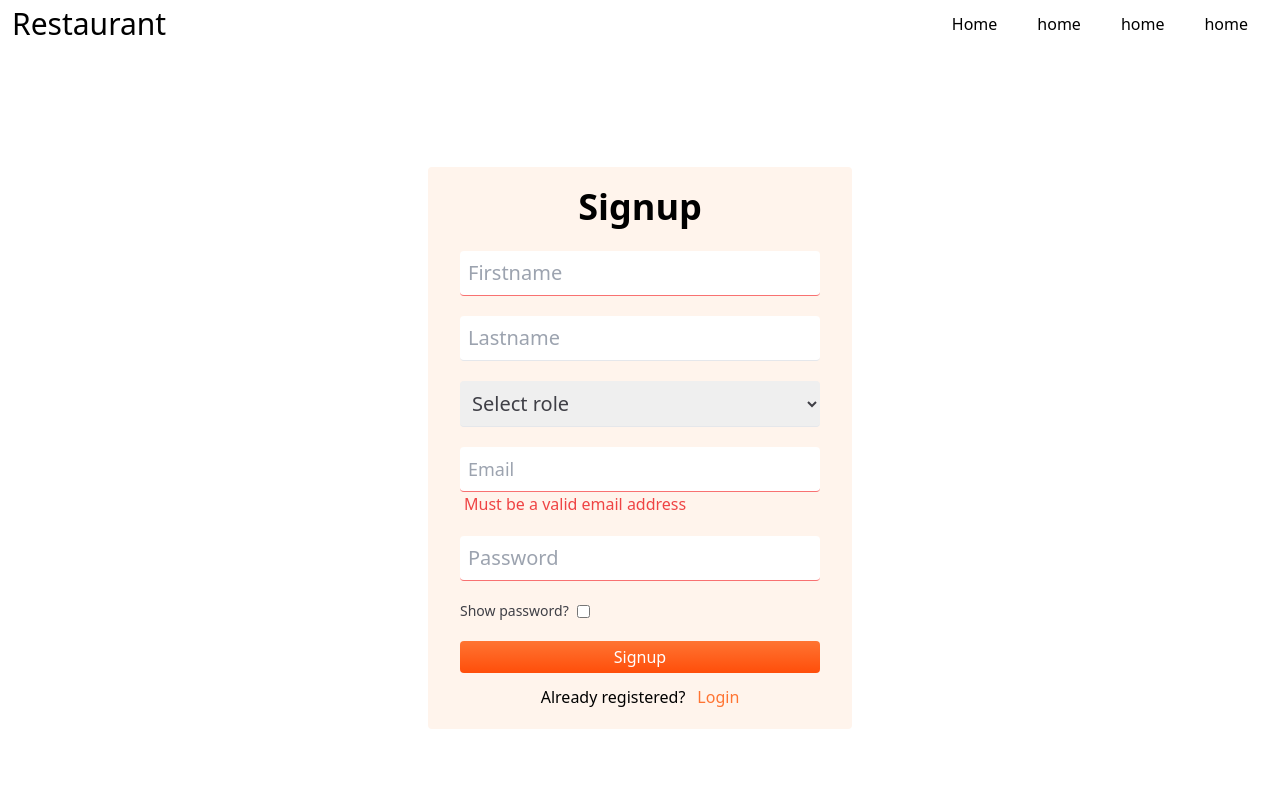
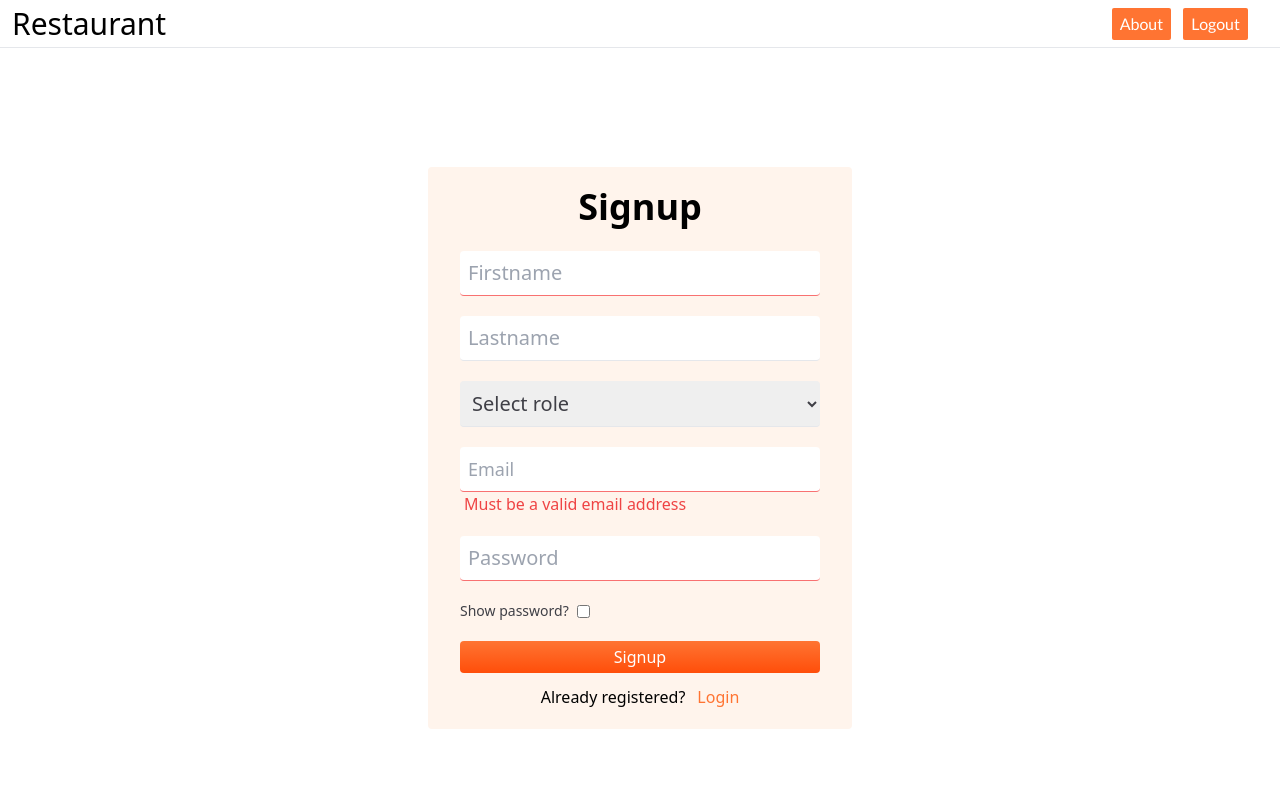
Before and after one commit to aniketchauhan18/restaurant-management, a React (Vite) app in the folder frontend/: page / in a window 1280 px wide. Shown: the top 800 px of the page. Built offline with nearby package versions, Linux system fonts and the light colour scheme.

Commit message:
linked menus to restaurant

```diff
--- a/frontend/src/App.jsx
+++ b/frontend/src/App.jsx
@@ -9,6 +9,7 @@ import CreateRestaurant from './components/admin/CreateRestaurant'
 import User from './components/user/User'
 import Admin from './components/admin/Admin'
 import AdminRestaurant from './components/admin/AdminRestaurant'
+import CreateMenu from './components/admin/CreateMenu'
 function App() {
   return (
     <div>
@@ -20,6 +21,7 @@ function App() {
         <Route path='/admin' element={<Admin />}/>
         <Route path='/admin/restaurant' element={<AdminRestaurant />}/>
         <Route path='/menu' element={<MenuPage />}/>
+        <Route path='/createmenu' element={<CreateMenu />}/>
         <Route path='/restaurant' element={<RestaurantPage />}/>
         <Route path='/createrestaurant' element={<CreateRestaurant />}/>
       </Routes>
--- a/frontend/src/components/admin/Admin.jsx
+++ b/frontend/src/components/admin/Admin.jsx
@@ -1,14 +1,18 @@
 import { Link } from "react-router-dom"
 
 function Admin() {
+  const linkClasses = "bg-scarlet-400 text-white py-1 px-2 rounded-sm hover:bg-scarlet-500 transition ease-in-out duration-300 font-lato"
 
   return (
-    <div className="flex justify-center items-center h-dvh">
+    <div className="flex justify-center items-center h-dvh gap-4 ">
       <Link
         to={'/createrestaurant'}
-
+        className={linkClasses}
       >
         Create Restautant
+      </Link>
+      <Link to={'/admin/restaurant'} className={linkClasses}>
+        See Restaurant
       </Link>
     </div>
   )
--- a/frontend/src/components/admin/AdminRestaurant.jsx
+++ b/frontend/src/components/admin/AdminRestaurant.jsx
@@ -1,23 +1,46 @@
-import { useEffect, useState } from 'react'
+import { useEffect, useRef, useState } from 'react'
+import { Link } from "react-router-dom"
 
 function AdminRestaurant() {
   const [restaurants, setRestaurants] = useState([]);
+  const indexRef = useRef()
 
   useEffect(() => {
     const fetchData = async () => {
       const userId = localStorage.getItem("userId")
       const response = await fetch(`http://localhost:3000/api/v1/restaurants/admin/${userId}`)
       const data  = await response.json();
+      console.log(data)
+      const restnts = data.restaurants;
+      const restaurantsId = restnts.map((restaurant) => restaurant._id)
+      const restaurantIdArray = [restaurantsId]
+      // console.log(restaurantIdArray)
       setRestaurants(data.restaurants)
+      localStorage.setItem("restaurantsId", restaurantIdArray)
     }
     fetchData()
   }, [])
 
+  const handleItemClick = (index) => {
+    indexRef.current = index
+    localStorage.setItem("currentRestaurant", index)
+  }
 
   const mappedRestaurants = restaurants.map((restaurant, index) => {
     return (
-      <div key={index} className='flex w-[200px] h-[200px] bg-orange-300 rounded p-3'>
-        {restaurant.name}
+      <div key={index} className='flex w-[200px] h-[200px] bg-orange-300 rounded p-3 flex-col'>
+        <div >
+          {restaurant.name}
+        </div>
+        <div>
+          <Link
+            to={'/menu'}
+            className='bg-scarlet-600 rounded py-1 px-2 text-white'
+            onClick={() => handleItemClick(index)}
+          >
+            Menu
+          </Link>
+        </div>
       </div>
     )
   })
--- a/frontend/src/components/admin/CreateMenu.jsx
+++ b/frontend/src/components/admin/CreateMenu.jsx
@@ -2,29 +2,21 @@ import { useState } from "react";
 
 function CreateMenu() {
   const [form , setForm] = useState({
-
+    name: "",
+    price: "",
+    description: ""
   })
 
-  // const onSubmit = async(formData) => {
-  //   try {
-  //     const { data } = axios.post("http://localhost:3000/api/v1/menus/create", formData)
-  //     console.log(data)
-  //   } catch (err) {
-  //     console.log(err.message);
-  //   }
-  // }
-  const handleChange = (e) => {
-    setForm(
-      ...form,
-      [e.target.name] = e.target.value
-    )
-  }
 
   const handleSubmit = async(e) => {
     e.preventDefault();
     try {
+      console.log(form)
       const jwtToken = localStorage.getItem('jwtToken');
-      const response = await fetch('http://localhost:3000/api/v1/menus/create', {
+      const restaurantIndex = localStorage.getItem('currentRestaurant');
+      const restaurants = localStorage.getItem('restaurantsId')
+      const currentRestautantId = restaurants[restaurantIndex];
+      const response = await fetch(`http://localhost:3000/api/v1/menus/create/:${currentRestautantId}`, {
         method: 'POST',
         headers: {
           'Content-Type': 'application/json',
@@ -38,14 +30,22 @@ function CreateMenu() {
     }
   }
 
+  const handleChange = (e) => {
+    setForm(
+      ...form,
+      [e.target.name] = e.target.value
+    )
+  }
+
   return (
-    <div className="bg-scarlet-50 bg-opacity-50 p-4 rounded w-full">
+    <div className="p-4 rounded flex justify-center flex-col items-center h-dvh">
+      <div className="bg-scarlet-100 p-4 rounded-md">
         <p className="flex justify-center mt-3 text-6xl font-lato font-bold mb-10">
           Create Menu
         </p>
         <form
           onSubmit={handleSubmit}
-        className="flex flex-col gap-4 w-full"
+          className="flex flex-col gap-4 "
         >
           <input
             type="text"
@@ -71,6 +71,7 @@ function CreateMenu() {
           </button>
         </form>
       </div>
+    </div>
   )
 }
 
--- a/frontend/src/components/admin/CreateRestaurant.jsx
+++ b/frontend/src/components/admin/CreateRestaurant.jsx
@@ -46,7 +46,7 @@ function CreateRestaurant() {
       console.log(data)
       if (response.ok) {
         console.log('yes')
-        navigate('/menu')
+        navigate('/admin/restaurant')
       }
     } catch (err) {
       console.log(err)
--- a/frontend/src/components/common/Header.jsx
+++ b/frontend/src/components/common/Header.jsx
@@ -1,24 +1,40 @@
-import React from 'react'
+import { useState } from "react";
+import { Link } from "react-router-dom"
 
 function Header() {
+  const [showLogin , setShowLogin] = useState(false);
+
+  const linkClasses = "bg-scarlet-400 text-white py-1 px-2 rounded-sm hover:bg-scarlet-500 transition ease-in-out duration-300 font-lato"
+
+  const handleShowLogin = () => {
+    setShowLogin((prev) => !prev)
+  }
+
+  const handleLogout = () => {
+    localStorage.clear("jwtToken")
+    localStorage.clear("userId")
+  }
+
   return (
-      <nav className='flex py-3 px-3 items-center sticky w-full h-12'>
+      <nav className='flex px-3 items-center sticky w-full h-12 border-b py-4'>
         <h1>
           Restaurant
         </h1>
-        <ul className='flex sticky justify-left gap-10 ml-auto mr-5'>
-          <li>
-            Home
-          </li>
-          <li>
-            home
-          </li>
-          <li>
-            home
-          </li>
-          <li>
-            home
-          </li>
+        <ul className='flex sticky justify-left gap-3 ml-auto mr-5'>
+          <Link className={linkClasses}>
+            About
+          </Link>
+          <div className="flex justify-center" onClick={handleShowLogin}>
+            {showLogin ?
+              <Link to={'/login'} className={linkClasses}>
+                Login
+              </Link>
+              :
+              <Link to={'/'} onClick={handleLogout} className={linkClasses}>
+                Logout
+              </Link>
+            }
+          </div>
         </ul>
       </nav>
   )
--- a/frontend/src/index.css
+++ b/frontend/src/index.css
@@ -16,7 +16,7 @@
   }
 
   textarea {
-    @apply border-b focus:outline-none rounded p-2 text-lg
+    @apply resize border rounded-md p-2 w-full max-w-lg h-32 focus:outline-none  focus:ring-blue-500 focus:border-transparent focus:ring-1
   }
 
   select {
--- a/frontend/src/pages/HomePage.jsx
+++ b/frontend/src/pages/HomePage.jsx
@@ -1,13 +1,11 @@
 import Header from "../components/common/Header";
 import Signup from "./SignupPage"
-import LoginPage from "../pages/LoginPage"
 
 function HomePage() {
   return (
     <div>
       <Header />
       <Signup />
-      <LoginPage />
     </div>
   )
 }
--- a/frontend/src/pages/MenuPage.jsx
+++ b/frontend/src/pages/MenuPage.jsx
@@ -1,12 +1,59 @@
+import { useEffect, useState } from "react";
 import CreateMenu from "../components/admin/CreateMenu";
+import { Link } from "react-router-dom"
 
 function MenuPage() {
+  const [menuData , setMenuData] = useState([]);
+  const [showMenuData, setShowMenuData] = useState(false);
+
+  useEffect(() => {
+    const restaurantIds = localStorage.getItem("restaurantsId").split(',');
+    const restaurantIndex = localStorage.getItem("currentRestaurant");
+    const currentRestaurantId = restaurantIds[restaurantIndex]
+
+    const fetchData = async () => {
+      const response = await fetch(`http://localhost:3000/api/v1/menus/${currentRestaurantId}`)
+      const data = await response.json();
+      setMenuData(data.menuData)
+      if (response.ok && (data.menuData.length !== 0)) {
+        setShowMenuData(true)
+      }
+    }
+    fetchData()
+  }, [])
+
+
+  const linkClasses = "bg-scarlet-400 text-white py-1 px-2 rounded-sm hover:bg-scarlet-500 transition ease-in-out duration-300 font-lato"
+
 
   return (
     <div className="flex flex-col h-dvh bg-cover bg-center">
       <div className="w-full mt-4 flex">
-        <div className="flex justify-center items-center">
-          <CreateMenu />
+        <div className="flex justify-center items-center flex-wrap p-3 gap-3">
+          <div>
+            {showMenuData ?
+               menuData.map((menu, index) => {
+                return (
+                  <div
+                    key={index}
+                    className="h-[200px] w-[200px] bg-gray-300 p-2 rounded border shadow"
+                  >
+                    {menu.name}
+                  </div>
+                )
+              })
+            :
+              "No menu Added"
+            }
+          </div>
+          <div>
+            <Link
+              className={linkClasses}
+              to={'/createmenu'}
+            >
+              Add Menu
+            </Link>
+          </div>
         </div>
       </div>
     </div>
```
Lines whose indentation alone changed are shown as unchanged.
